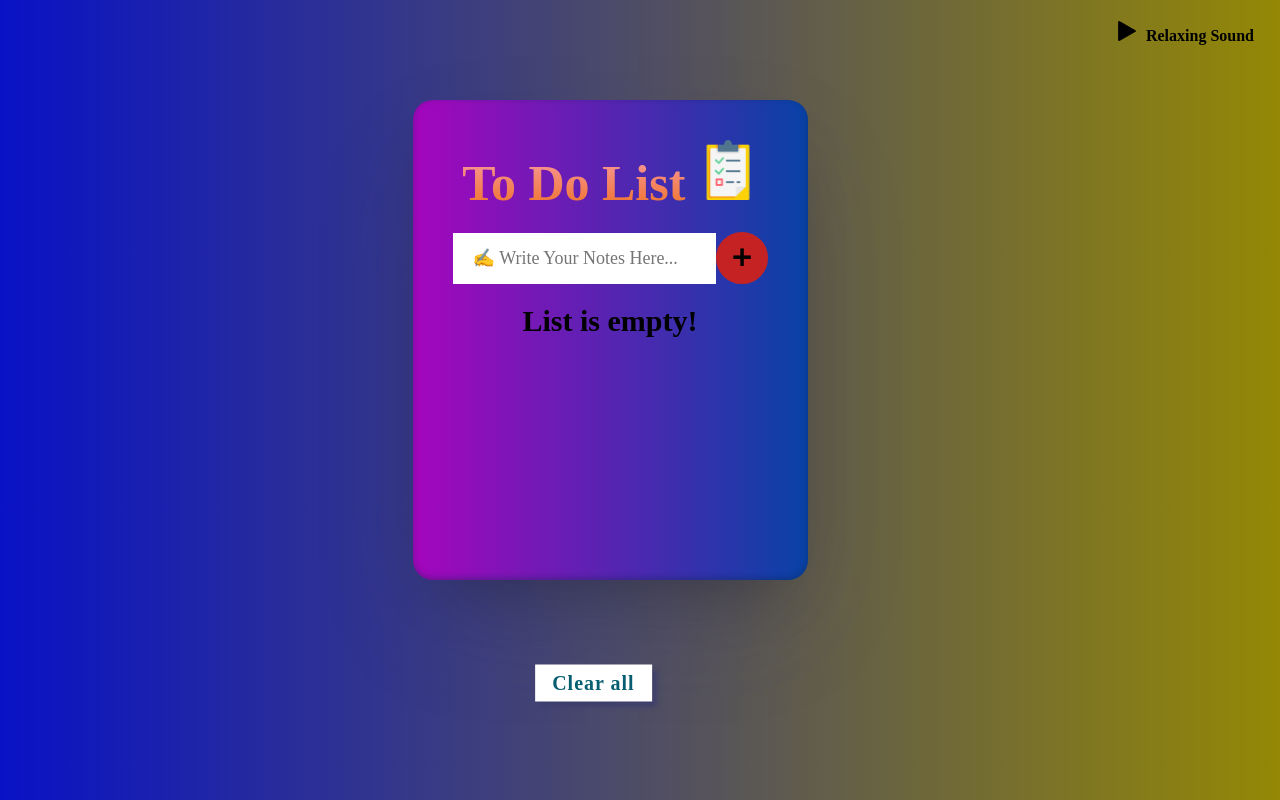
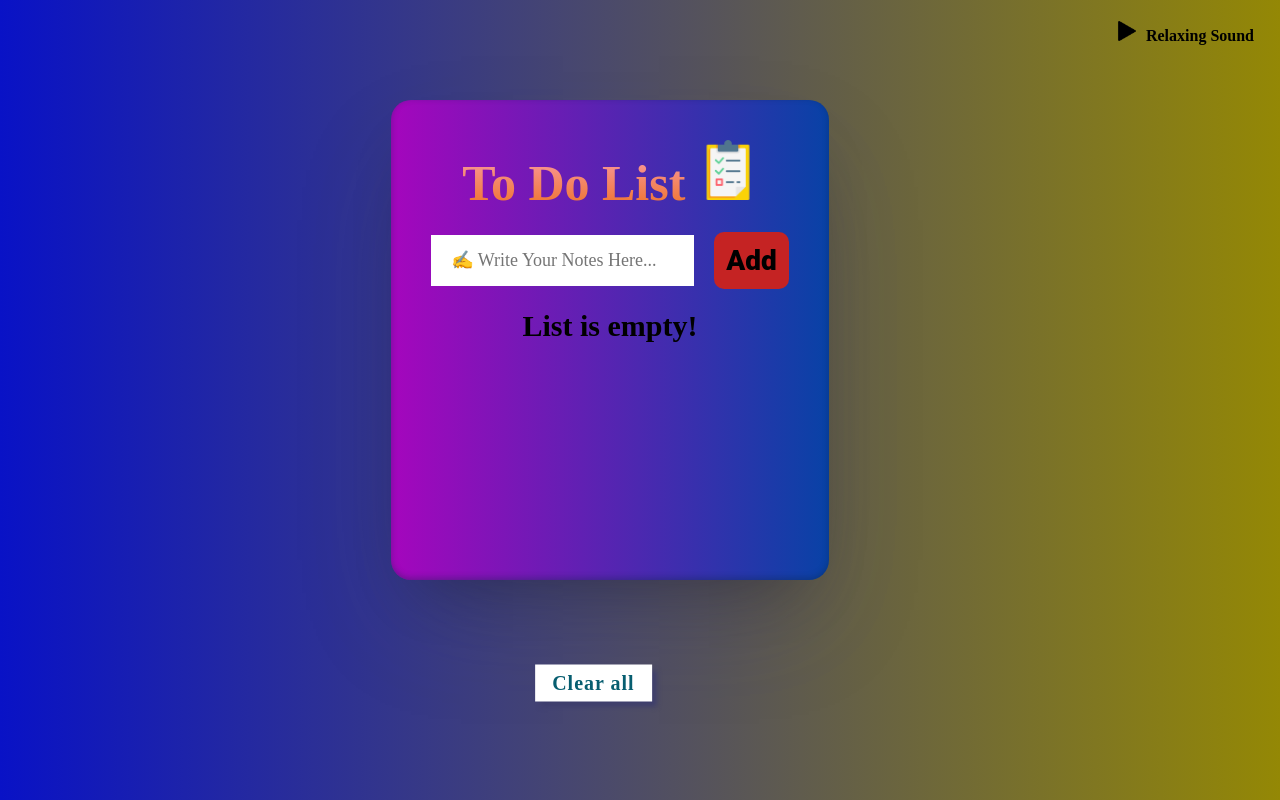
Before and after one commit to ishit-07/To-do-Webapp, a plain HTML site: page index.html in a window 1280 px wide. Drawn offline with nearby package versions, Linux system fonts and the light colour scheme.

Commit message:
changes made

```diff
--- a/index.html
+++ b/index.html
@@ -33,7 +33,8 @@
               placeholder="✍️ Write Your Notes Here..."
               id="input-text"
             />
-            <i class="bx bx-plus"></i>
+            <!-- <i class="bx bx-plus"></i> -->
+            <button>Add</button>
           </div>
           <h1 class="nothing">List is empty!</h1>
           <!-- <div id="added-items"></div> -->
--- a/style.css
+++ b/style.css
@@ -79,12 +79,14 @@
     font-size: large;
 }
 
-.input .form .input-data .bx {
+.input .form .input-data button{
     background: rgb(197, 35, 35);
+    font-family: Roboto;
+    margin-left: 20px;
     padding: 6px;
     font-size: 28px;
     font-weight: 900;
-    border-radius: 50%;
+    border-radius: 10px;
     border: 6px solid rgb(197, 35, 35);
 }
 
```
